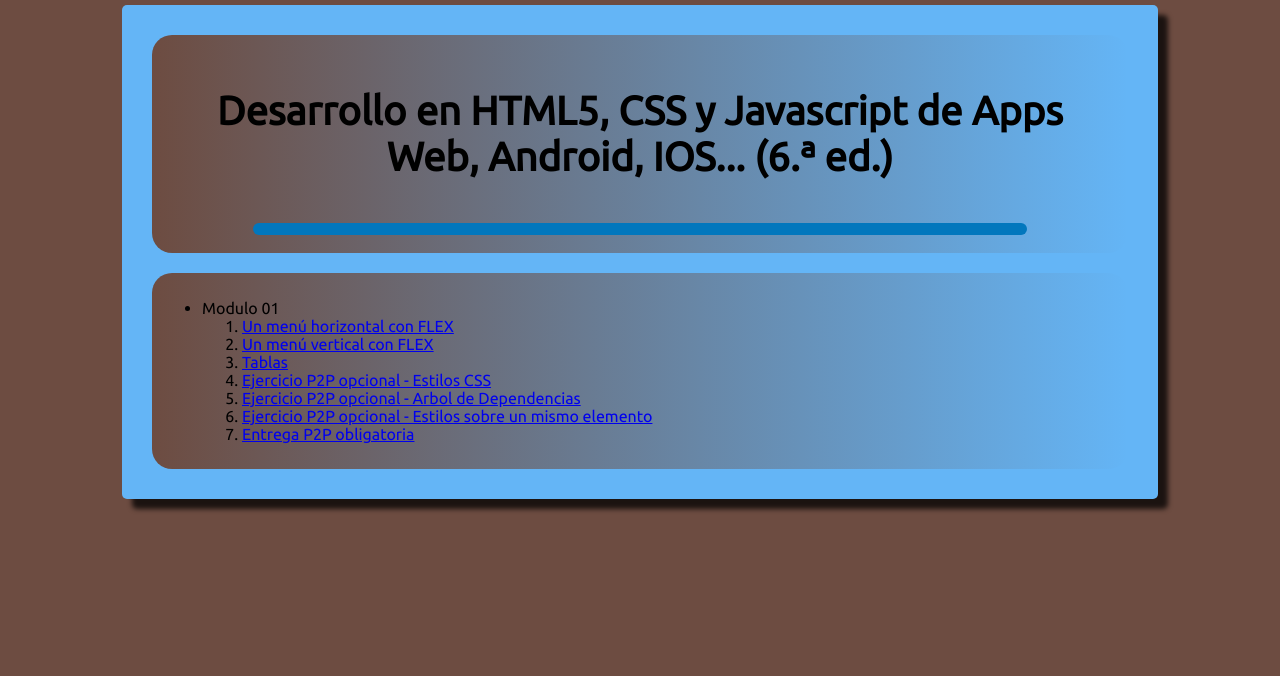
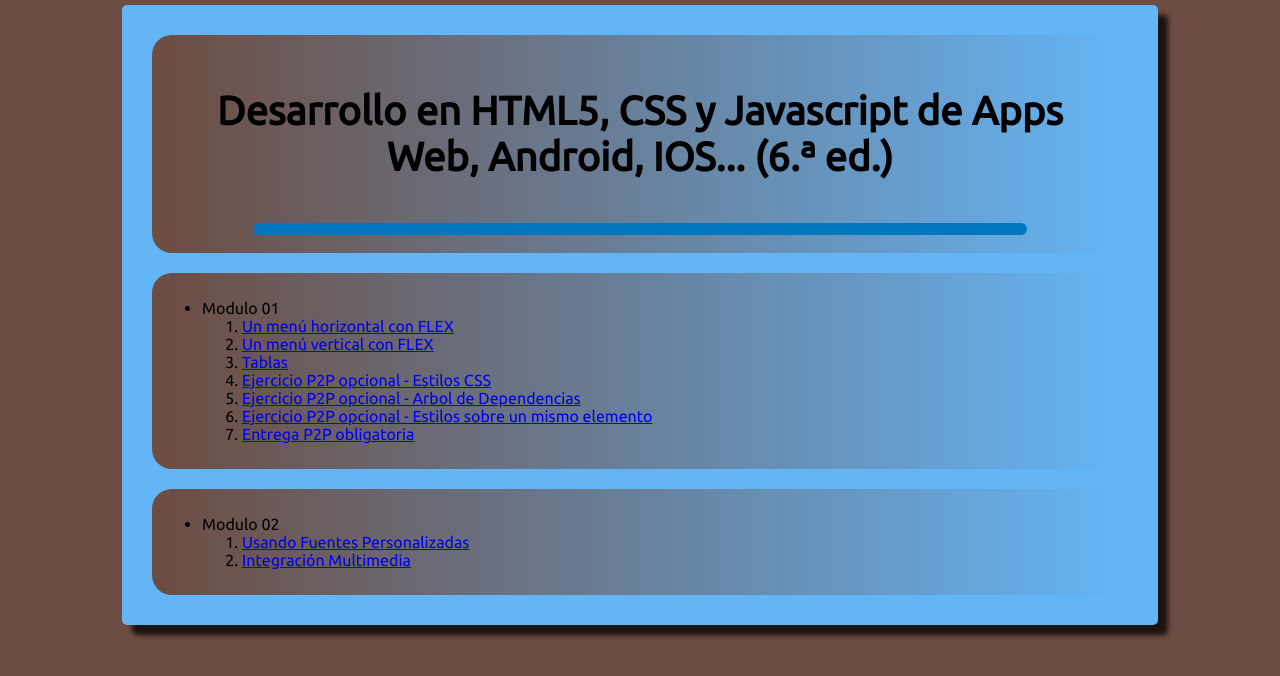
Before and after one commit to Ing-Web/WepApp-HTML5-CSS3-y-JS, a plain HTML site: page web/index.html in a window 1280 px wide. Drawn offline with Linux system fonts and the light colour scheme.

Commit message:
Creando P2P del tema 3

```diff
--- a/web/index.html
+++ b/web/index.html
@@ -28,6 +28,17 @@
     </ul>
 </section>
 
+<section>
+    <ul>
+        <li>Modulo 02
+            <ol>
+                <li><a href="pag/mod02/P2P-T2">Usando Fuentes Personalizadas</a></li>
+                <li><a href="pag/mod02/P2P-T3">Integración Multimedia</a></li>
+            </ol>
+        </li>
+    </ul>
+</section>
+
 
 
 </body>
--- /dev/null
+++ b/web/pag/mod02/P2P-T2/css/main.css
@@ -0,0 +1,40 @@
+@font-face {
+    font-family: 'FiraSans';
+    src: url(font/FiraSansOT-Light.otf);
+}
+body{
+    font-family: FiraSans;
+}
+
+html {
+    background: #6d4c41;
+}
+
+body{
+    max-width: 900px;
+    background: #64b5f6;
+    border-top-left-radius: 30% 15%;
+    border-top-right-radius: 30% 15%;
+    border-bottom-left-radius: 35% 5%;
+    border-bottom-right-radius: 35% 5%;
+    margin: 20px auto;
+    padding: 25px;
+    -webkit-box-shadow: 10px 10px 5px 0px rgba(0, 0, 0, 0.75);
+    -moz-box-shadow: 10px 10px 5px 0px rgba(0, 0, 0, 0.75);
+    box-shadow: 10px 10px 5px 0px rgba(0, 0, 0, 0.75);
+}
+
+h1 {
+    text-align: center;
+    font-size: 3em;
+}
+
+p {
+    font-size: 1.5em;
+    text-align: justify;
+    padding: 20px;
+}
+
+.regresarIndice{
+    text-align: right;
+}
--- /dev/null
+++ b/web/pag/mod02/P2P-T3/css/main.css
@@ -0,0 +1,39 @@
+
+html {
+    background: #6d4c41;
+}
+
+section, footer{
+    font-family: 'Ubuntu', sans-serif;
+    max-width: 900px;
+    background: #64b5f6;
+    border-top-left-radius: 30% 15%;
+    border-top-right-radius: 30% 15%;
+    border-bottom-left-radius: 35% 5%;
+    border-bottom-right-radius: 35% 5%;
+    margin: 20px auto;
+    padding: 25px;
+    -webkit-box-shadow: 10px 10px 5px 0px rgba(0, 0, 0, 0.75);
+    -moz-box-shadow: 10px 10px 5px 0px rgba(0, 0, 0, 0.75);
+    box-shadow: 10px 10px 5px 0px rgba(0, 0, 0, 0.75);
+}
+
+h1, h2 {
+    text-align: center;
+}
+h1{
+    font-size: 3em;
+}
+
+p {
+    font-size: 1.5em;
+    text-align: justify;
+    padding: 20px;
+}
+img, iframe {
+    margin: 0 auto;
+}
+
+.regresarIndice{
+    text-align: right;
+}
```
Also changed, not shown: web/pag/mod02/P2P-T2/index.html (added, +25 -0 lines), web/pag/mod02/P2P-T3/index.html (added, +38 -0 lines), web/pag/mod02/P2P-T2/css/font/FiraSansOT-Light.otf (added), web/pag/mod02/P2P-T3/img/Logo-TIV.png (added), web/pag/mod02/P2P-T3/img/tiv.svg (added).
